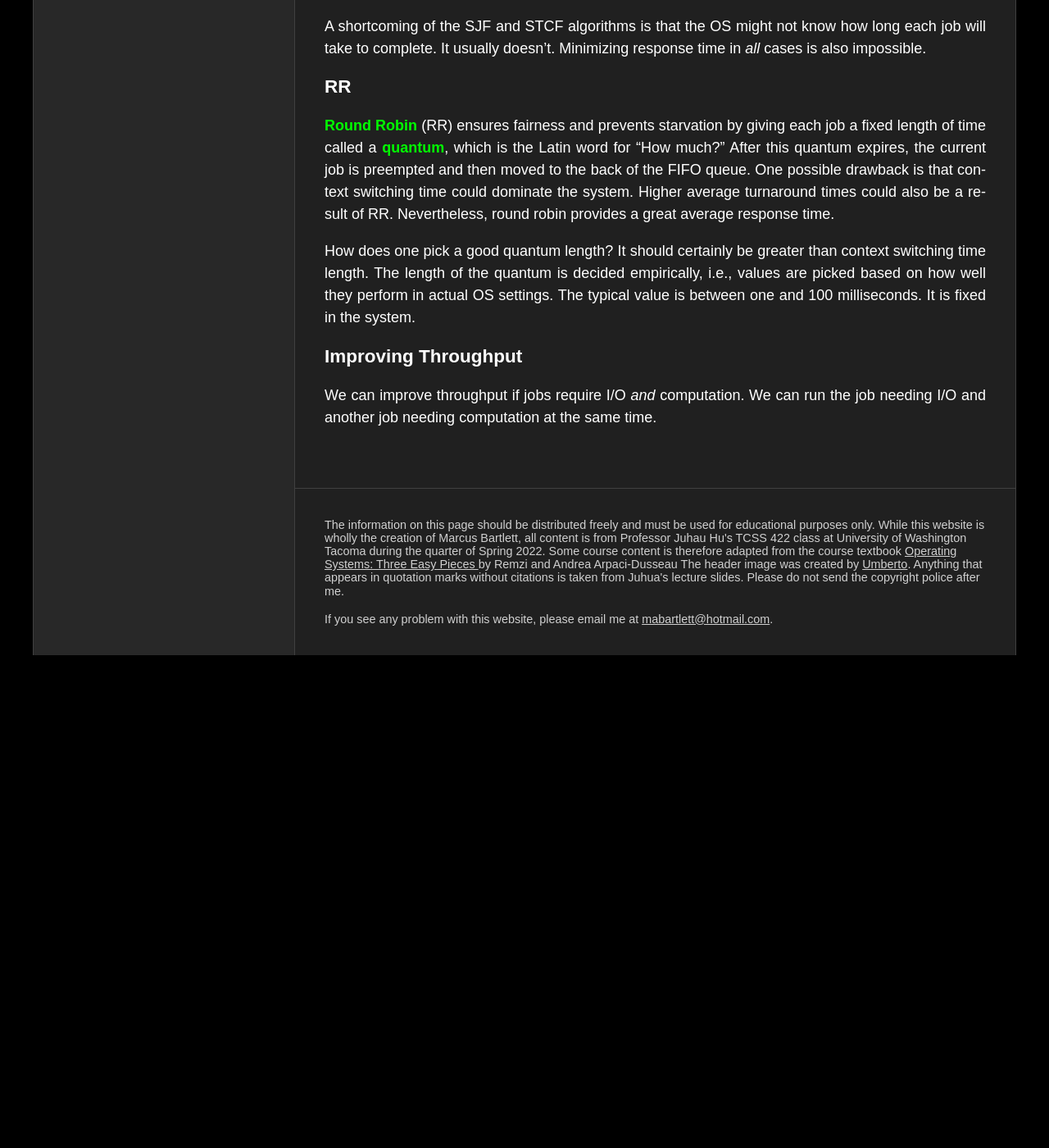
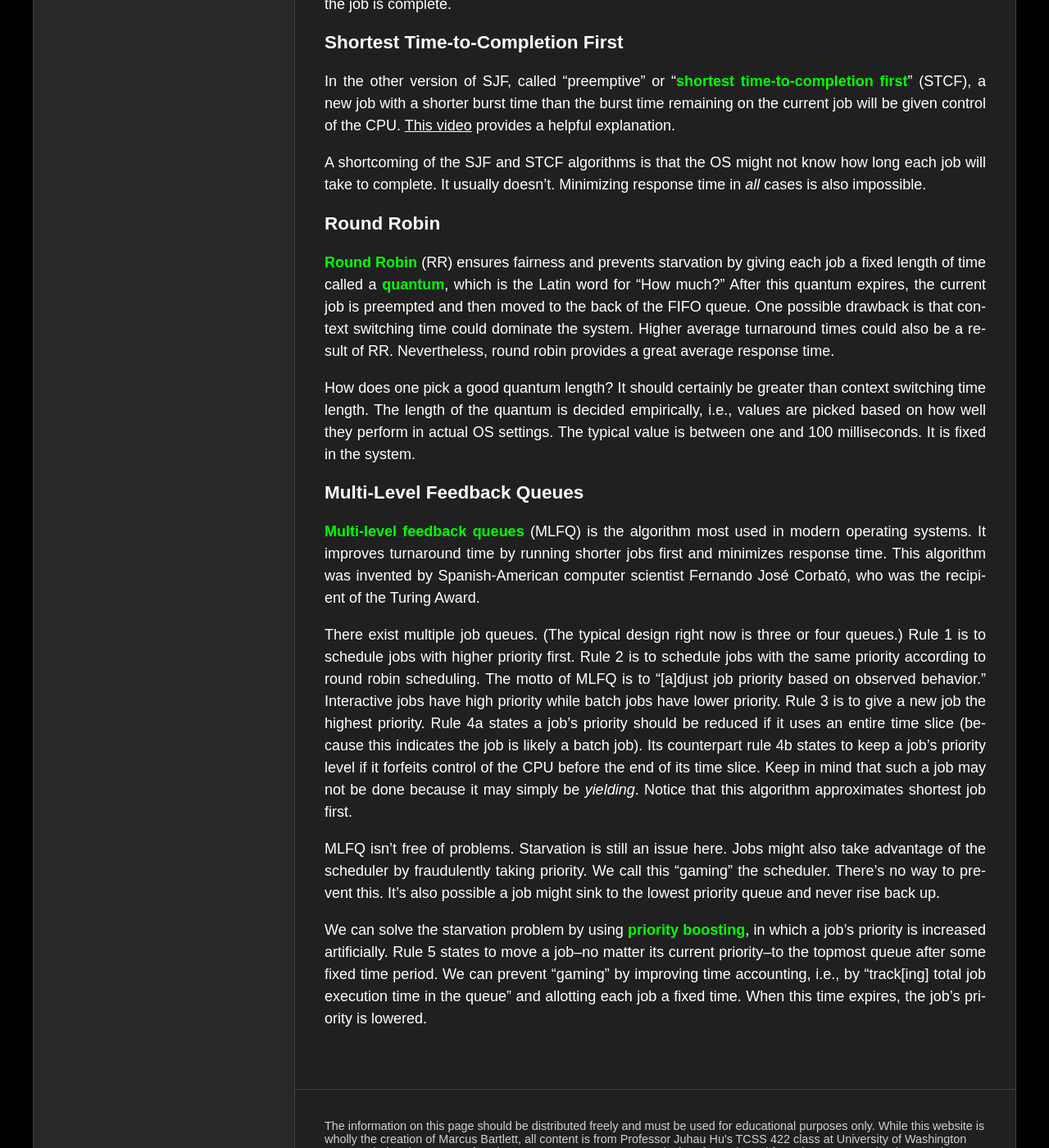
Before and after one commit to mabartlett/TCSS422Notes, a Jekyll site: the page built from _topics/04_scheduling.md, in a window 1280 px wide and 1400 px high, scrolled down 1337 px. Shown: the whole window at 82% size. Built offline with Jekyll 4.4.1, drawn with Linux system fonts in a browser that asks for light colours; before the commit the page ends 2136 px from its top, so only the background shows below that; some of the changed text lies outside the part shown.

Commit message:
Add MLFQ subsection.

```diff
--- a/_topics/04_scheduling.md
+++ b/_topics/04_scheduling.md
@@ -17,24 +17,36 @@ Execution time is not turnaround time because turnaround time includes the time
 
 The operating system calls the scheduler when processes change state or exit.
 
+We can improve throughput if jobs require I/O *and* computation. We can run the job needing I/O and another job needing computation at the same time.
+
 ## The Algorithms
 
-### FIFO
+### First-In First-Out
 
 **First-in first-out** (FIFO) scheduling is self-explanatory. I will literally not explain it. This algorithm can also be called *first-come first-serve* (FCFS) The problem with this algorithm is if a job in front of the queue has a long turnaround time, then the faster jobs in the back of the queue have to wait. This causes a loss in average turnaround time because the faster jobs could have been scheduled sooner.
 
-### SJF and STCF
+### Shortest Job First
 
-**Shortest Job First** (SJF) schedules the shortest job first. This algorithm has been proven to give optimal average turnaround time *if the the jobs arrive simultaneously*. A drawback is a "starvation problem," where a long job is perpetually pushed to the back and is never run. A version of SJF is "non-preemptive," in which the OS gives the CPU to a job and does not relinquish control of the CPU until the job is complete. In the other version of SJF, called "preemptive" or "**shortest time-to-completion first**" (STCF), a new job with a shorter burst time than the burst time remaining on the current job will be given control of the CPU. [This video](https://www.youtube.com/watch?v=lnE7Pr99dfo) provides a helpful explanation.
+**Shortest Job First** (SJF) schedules the shortest job first. This algorithm has been proven to give optimal average turnaround time *if the the jobs arrive simultaneously*. A drawback is a "starvation problem," where a long job is perpetually pushed to the back and is never run. A version of SJF is "non-preemptive," in which the OS gives the CPU to a job and does not relinquish control of the CPU until the job is complete.
+
+### Shortest Time-to-Completion First
+
+In the other version of SJF, called "preemptive" or "**shortest time-to-completion first**" (STCF), a new job with a shorter burst time than the burst time remaining on the current job will be given control of the CPU. [This video](https://www.youtube.com/watch?v=lnE7Pr99dfo) provides a helpful explanation.
 
 A shortcoming of the SJF and STCF algorithms is that the OS might not know how long each job will take to complete. It usually doesn't. Minimizing response time in *all* cases is also impossible.
 
-### RR
+### Round Robin
 
 **Round Robin** (RR) ensures fairness and prevents starvation by giving each job a fixed length of time called a **quantum**, which is the Latin word for "How much?" After this quantum expires, the current job is preempted and then moved to the back of the FIFO queue. One possible drawback is that context switching time could dominate the system. Higher average turnaround times could also be a result of RR. Nevertheless, round robin provides a great average response time.
 
 How does one pick a good quantum length? It should certainly be greater than context switching time length. The length of the quantum is decided empirically, i.e., values are picked based on how well they perform in actual OS settings. The typical value is between one and 100 milliseconds. It is fixed in the system.
 
-### Improving Throughput
+### Multi-Level Feedback Queues
 
-We can improve throughput if jobs require I/O *and* computation. We can run the job needing I/O and another job needing computation at the same time.
+**Multi-level feedback queues** (MLFQ) is the algorithm most used in modern operating systems. It improves turnaround time by running shorter jobs first and minimizes response time. This algorithm was invented by Spanish-American computer scientist Fernando José Corbató, who was the recipient of the Turing Award.
+
+There exist multiple job queues. (The typical design right now is three or four queues.) Rule 1 is to schedule jobs with higher priority first. Rule 2 is to schedule jobs with the same priority according to round robin scheduling. The motto of MLFQ is to "[a]djust job priority based on observed behavior." Interactive jobs have high priority while batch jobs have lower priority. Rule 3 is to give a new job the highest priority. Rule 4a states a job's priority should be reduced if it uses an entire time slice (because this indicates the job is likely a batch job). Its counterpart rule 4b states to keep a job's priority level if it forfeits control of the CPU before the end of its time slice. Keep in mind that such a job may not be done because it may simply be *yielding*. Notice that this algorithm approximates shortest job first.
+
+MLFQ isn't free of problems. Starvation is still an issue here. Jobs might also take advantage of the scheduler by fraudulently taking priority. We call this "gaming" the scheduler. There's no way to prevent this. It's also possible a job might sink to the lowest priority queue and never rise back up.
+
+We can solve the starvation problem by using **priority boosting**, in which a job's priority is increased artificially. Rule 5 states to move a job--no matter its current priority--to the topmost queue after some fixed time period. We can prevent "gaming" by improving time accounting, i.e., by "track[ing] total job execution time in the queue" and allotting each job a fixed time. When this time expires, the job's priority is lowered.
```
Also changed, not shown: 1 other file.
